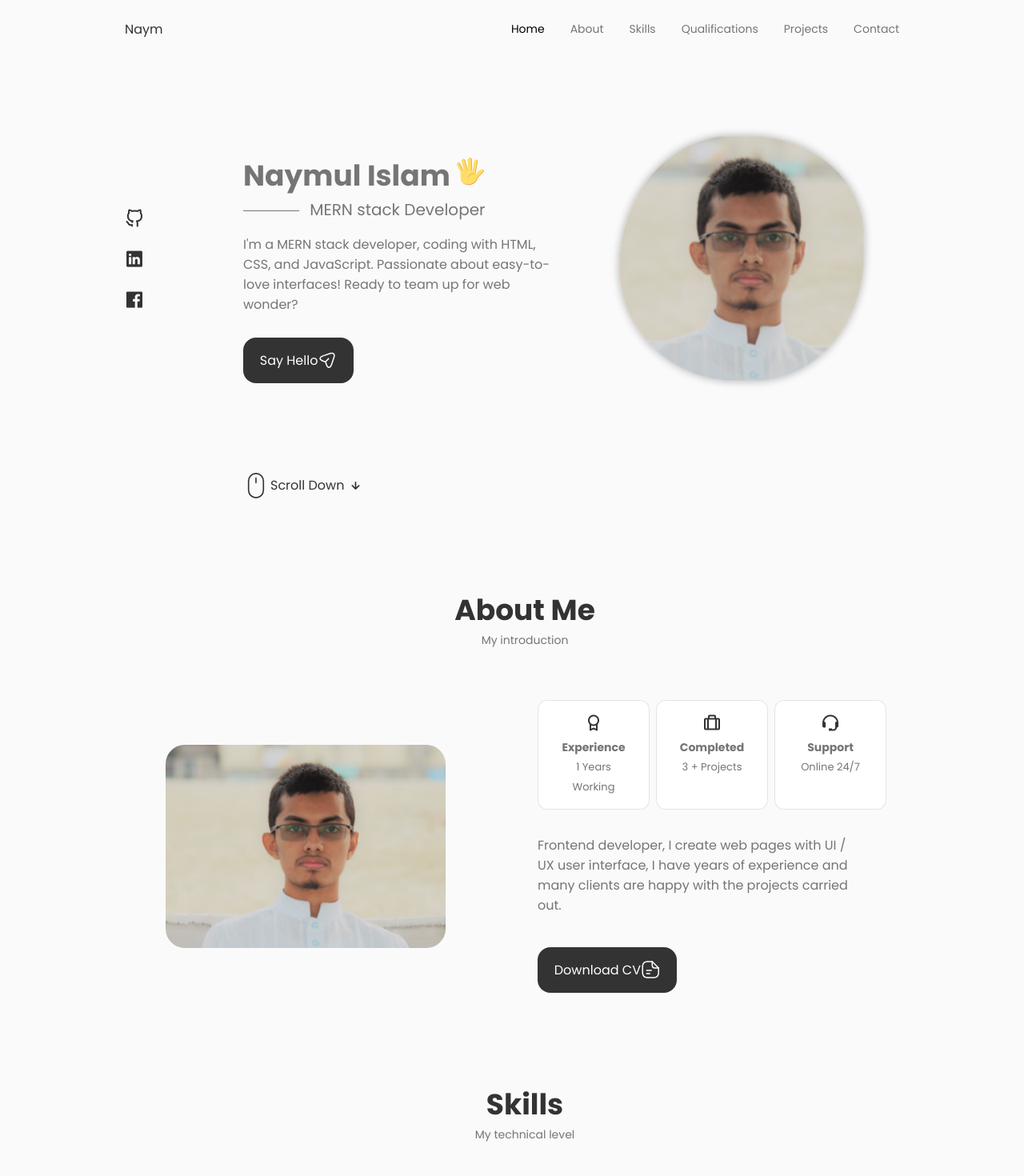
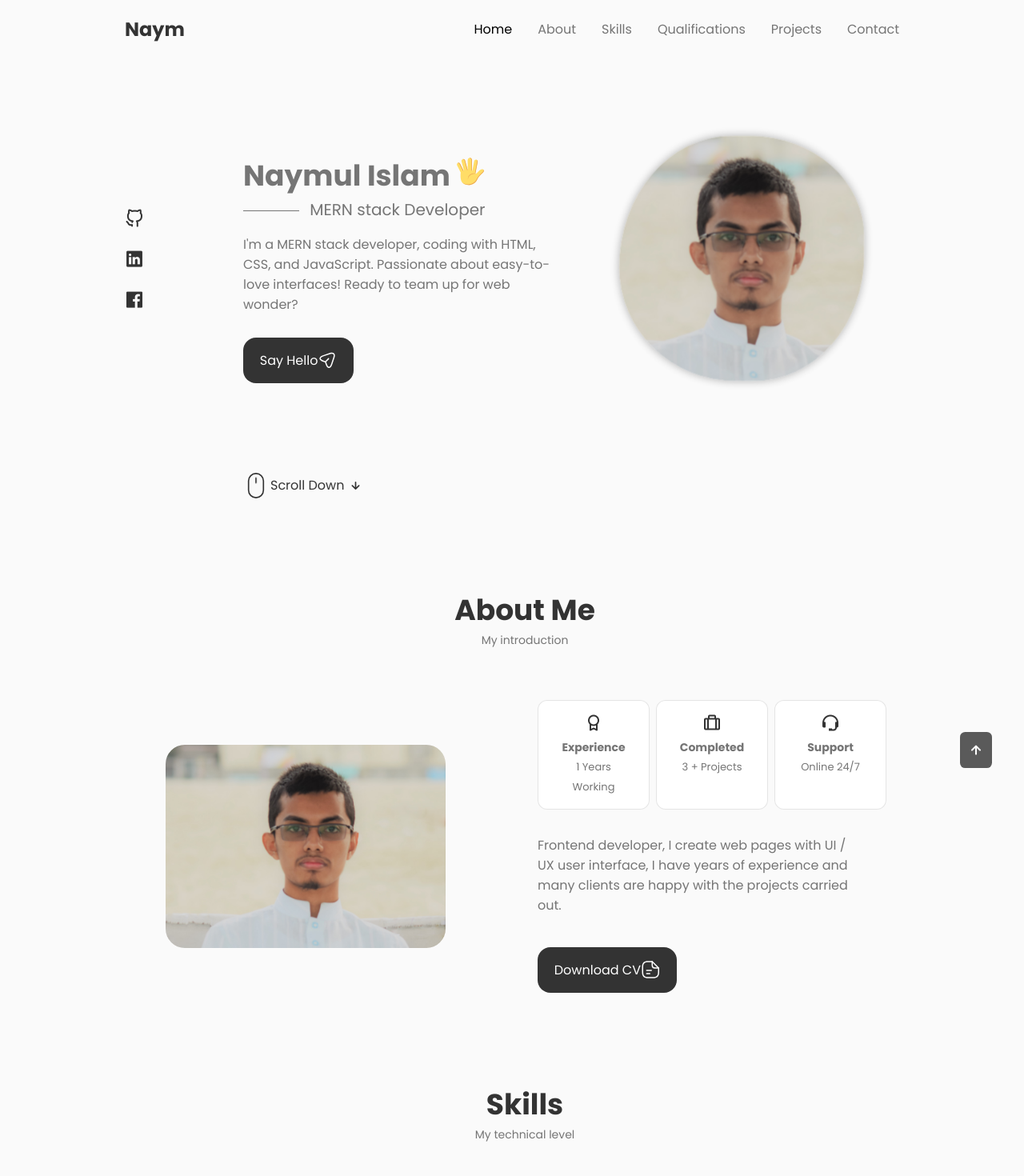
Before and after one commit to nymulislam/nymi-portfolio, a React (Vite) app: page / in a window 1280 px wide. Shown: the top 1470 px of the page at 80% size. Built offline with nearby package versions, Linux system fonts and the light colour scheme.

Commit message:
Added Scroll Up Funtionality.

```diff
--- a/src/App.jsx
+++ b/src/App.jsx
@@ -5,6 +5,7 @@ import Footer from "./Components/Footer/Footer";
 import Header from "./Components/Header/Header";
 import Home from "./Components/Home/Home";
 import Qualifications from "./Components/Qualifications/Qualifications";
+import ScrollUp from "./Components/ScrollUp/ScrollUp";
 import Skills from "./Components/Skills/Skills";
 
 function App() {
@@ -17,8 +18,9 @@ function App() {
         <Skills />
         <Qualifications />
         <Contact />
-        <Footer />
       </main>
+      <Footer />
+      <ScrollUp />
     </>
   );
 }
--- a/src/Components/Footer/Footer.jsx
+++ b/src/Components/Footer/Footer.jsx
@@ -5,7 +5,7 @@ const Footer = () => {
   return (
     <footer className="footer">
       <div className="footer_container container">
-        <h1 className="footer_titel">Naym</h1>
+        <h1 className="footer_title">Naym</h1>
 
         <ul className="footer_list">
           <li className="">
@@ -49,7 +49,7 @@ const Footer = () => {
 
         <span className="footer_copy">
           &copy; {currentYear}{" "}
-          <a href="/https://linkedin.com/in/nymulislam" target="_blank">NAYMI</a> All Rights
+          <a className="footer_link" href="/https://linkedin.com/in/nymulislam" target="_blank">NAYMI</a> All Rights
           Reserved.{""}
         </span>
       </div>
--- a/src/Components/Footer/footer.css
+++ b/src/Components/Footer/footer.css
@@ -37,4 +37,28 @@
     background-color: var(--title-color);
     color: var(--container-color);
     font-size: 1.25rem;
+    padding: 0.4rem;
+    border-radius: 0.5rem;
+    display: inline-flex;
 }
+
+.footer_social-link:hover {
+    background-color: var(--title-color-dark);
+}
+
+.footer_copy {
+    display: block;
+    margin-top: 4.5rem;
+    color: var(--title-color);
+    text-align: center;
+    font-size: var(--small-front-size);
+}
+
+/* For large devices */
+@media screen and (max-width: 992px) {
+    .footer_social-link {
+        padding: 0.25rem;
+        border-radius: 0.25rem;
+        font-size: 1rem;
+    }
+}
--- a/src/Components/Header/Header.jsx
+++ b/src/Components/Header/Header.jsx
@@ -2,7 +2,16 @@ import { useState } from "react";
 import "./header.css";
 
 const Header = () => {
-    const [toggle, showMenu] = useState(false);
+  // change background heading
+  window.addEventListener("scroll", function () {
+    const header = this.document.querySelector(".header");
+    if (this.scrollY >= 80) header.classList.add("scroll-header");
+    else header.classList.remove("scroll-header");
+  });
+
+  // Toggle Menu
+  const [toggle, showMenu] = useState(false);
+  const [activeNav, setActiveNav] =useState("#home")
 
   return (
     <header className="header">
@@ -13,43 +22,53 @@ const Header = () => {
         <div className={toggle ? "nav_menu show-menu" : "nav_menu"}>
           <ul className="nav_list grid">
             <li className="nav_item">
-              <a href="#home" className="nav_link active-link">
+              <a href="#home"
+              onClick={() => setActiveNav("#home")}
+              className={activeNav === "#home" ? "nav_link active-link active-link" : "nav_link"}>
                 <i className="uil uil-estate nav_icon"></i>Home
               </a>
             </li>
 
             <li className="nav_item">
-              <a href="#about" className="nav_link">
+              <a href="#about" onClick={() => setActiveNav("#about")}
+              className={activeNav === "#about" ? "nav_link active-link active-link" : "nav_link"}>
                 <i className="uil uil-user nav_icon"></i>About
               </a>
             </li>
 
             <li className="nav_item">
-              <a href="#skills" className="nav_link">
+              <a href="#skills" onClick={() => setActiveNav("#skills")}
+              className={activeNav === "#skills" ? "nav_link active-link active-link" : "nav_link"}>
                 <i className="uil uil-file-alt nav_icon"></i>Skills
               </a>
             </li>
 
             <li className="nav_item">
-              <a href="#qualifications" className="nav_link">
+              <a href="#qualifications" onClick={() => setActiveNav("#qualifications")}
+              className={activeNav === "#qualifications" ? "nav_link active-link active-link" : "nav_link"}>
                 <i className="uil uil-briefcase-alt nav_icon"></i>Qualifications
               </a>
             </li>
 
             <li className="nav_item">
-              <a href="#projects" className="nav_link">
+              <a href="#projects" onClick={() => setActiveNav("#projects")}
+              className={activeNav === "#projects" ? "nav_link active-link active-link" : "nav_link"}>
                 <i className="uil uil-scenery nav_icon"></i>Projects
               </a>
             </li>
 
             <li className="nav_item">
-              <a href="#contact" className="nav_link">
+              <a href="#contact" onClick={() => setActiveNav("#contact")}
+              className={activeNav === "#contact" ? "nav_link active-link active-link" : "nav_link"}>
                 <i className="uil uil-message nav_icon"></i>Contact
               </a>
             </li>
           </ul>
 
-          <i className="uil uil-times nav_close" onClick={() => showMenu(!toggle)}></i>
+          <i
+            className="uil uil-times nav_close"
+            onClick={() => showMenu(!toggle)}
+          ></i>
         </div>
 
         <div className="nav_toggle" onClick={() => showMenu(!toggle)}>
--- a/src/Components/Header/header.css
+++ b/src/Components/Header/header.css
@@ -18,7 +18,8 @@
 .nav_logo,
 .nav_toggle {
     color: var(--title-color);
-    font-weight: var(--font-medium);
+    font-size: var(--h2-font-size);
+    font-weight: var(--font-semi-bold);
 }
 
 .nav_list {
@@ -33,6 +34,7 @@
     font-size: var(--small-font-size);
     color: var(--font-medium);
     transition: .3s;
+    font-size: var(--normal-font-size);
 }
 
 .nav_icon,
@@ -48,6 +50,11 @@
     color: var(--title-color-dark);
 }
 
+
+/* Change background header */
+.scroll-header {
+    box-shadow: 0 -1px 4px rgba(0, 0, 0, 0.15);
+}
 
 /* Breakpoint */
 
--- /dev/null
+++ b/src/Components/ScrollUp/ScrollUp.jsx
@@ -0,0 +1,16 @@
+import "./scrollUp.css";
+
+const ScrollUp = () => {
+  window.addEventListener("scroll", function () {
+    const scrollUp = this.document.querySelector(".scrollup");
+    if (this.scrollY >= 560) scrollUp.classList.add("show-scroll");
+    else scrollUp.classList.remove("show-scroll");
+  });
+  return (
+    <a href="#" className="scrollup">
+      <i className="uil uil-arrow-up scrollup_icon"></i>
+    </a>
+  );
+};
+
+export default ScrollUp;
--- /dev/null
+++ b/src/Components/ScrollUp/scrollUp.css
@@ -0,0 +1,52 @@
+.scrollup {
+    position: fixed;
+    right: 2.5rem;
+    bottom: -20%;
+    background-color: var(--title-color);
+    opacity: 0.8;
+    padding: 0.3rem 0.5rem;
+    border-radius: 0.4rem;
+    z-index: var(--z-tooltip);
+    transition: .4s;
+}
+
+.scrollup_icon {
+    font-size: 1.5rem;
+    color: var(--container-color);
+}
+
+.scrollup:hover {
+    background-color: var(--title-color-dark);
+}
+
+/* Show Scroll */
+.show-scroll {
+    bottom: 3rem;
+}
+
+
+/* For large devices */
+@media screen and (max-width: 992px) {
+    .scrollup {
+        right: 1.5rem;
+        padding: 0.25rem 0.4rem;
+    }
+
+    .scrollup_icon {
+        font-size: 1.25rem;
+    }
+}
+
+/* For medium devices */
+@media screen and (max-width: 768px) {
+
+    .show-scroll {
+        bottom: 4rem;
+    }
+}
+
+@media screen and (max-width: 425px) {
+    .show-scroll {
+        right: 1rem;
+    }
+}
```
